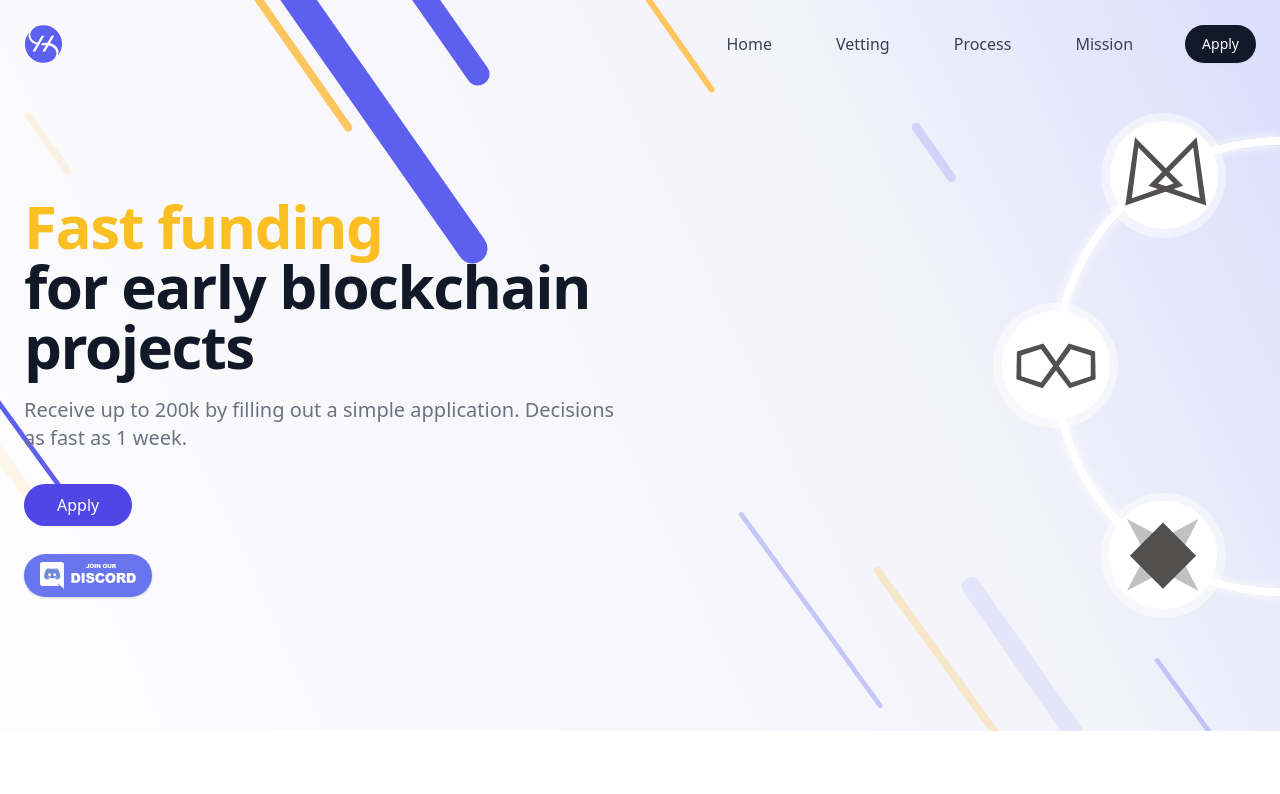
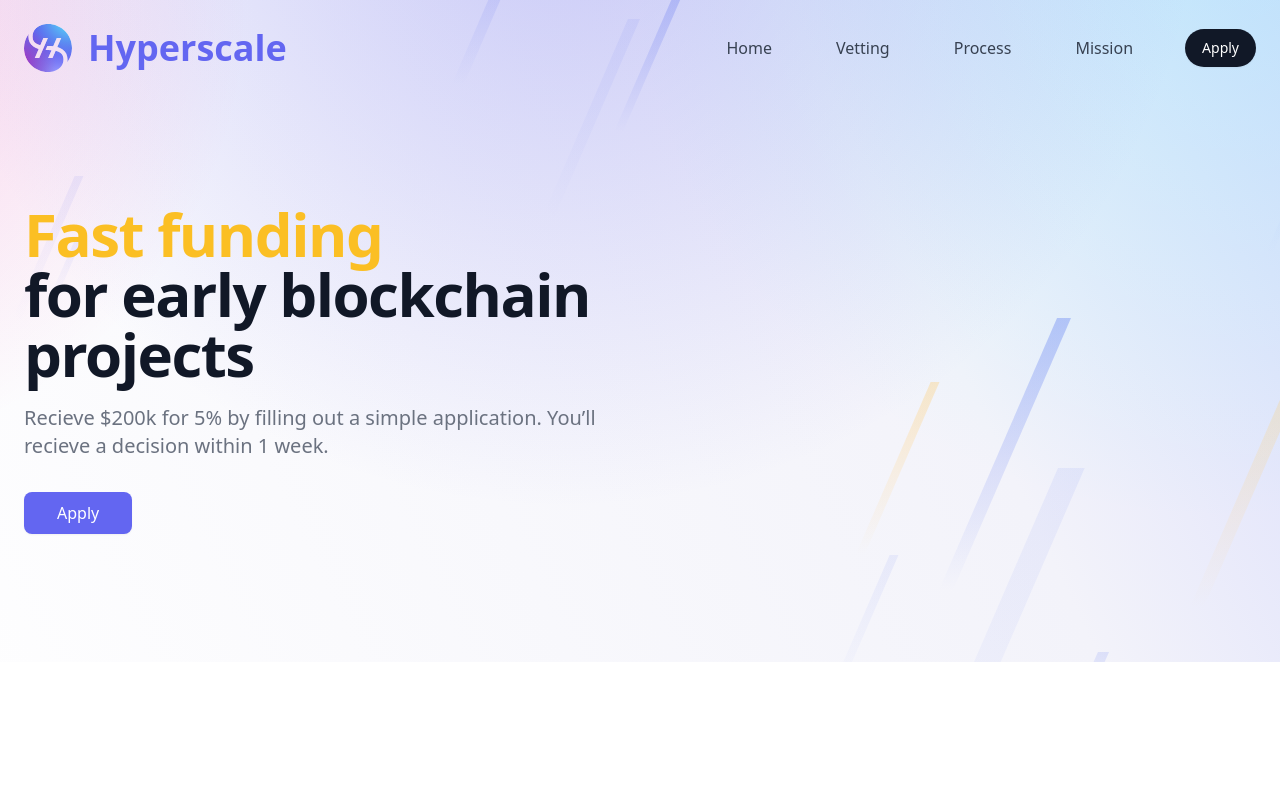
Before and after one commit to metasj/frontend, a Next.js app: page / in a window 1280 px wide. Shown: the top 794 px of the page. Built offline with nearby package versions, Linux system fonts and the light colour scheme; what @tailwindcss/typography would draw is missing.

Commit message:
new header

```diff
--- a/src/components/HyperscaleMark.js
+++ b/src/components/HyperscaleMark.js
@@ -1,32 +1,54 @@
 const HyperscaleMark = ({ className = '' }) => (
-	<svg className={className} viewBox="0 0 196 200" fill="none" xmlns="http://www.w3.org/2000/svg">
-		<g clipPath="url(#clip0_319_8109)">
+	<svg className={className} viewBox="0 0 72 72" fill="none" xmlns="http://www.w3.org/2000/svg">
+		<mask id="a" style={{ maskType: 'alpha' }} maskUnits="userSpaceOnUse" x="0" y="0" width="72" height="72">
 			<path
-				d="M32.5027 61.2449C29.0471 43.5704 39.4433 20.1131 70.4306 10.3756L70.4296 10.3738C76.8298 8.39954 83.4583 7.12122 90.2677 6.56281C141.193 2.39147 186.017 40.4268 190.19 91.3522C192.124 114.975 184.861 137.989 170.757 156.033C169.949 157.065 168.343 157.703 169.34 155.303C173.737 145.224 173.516 138.419 170.619 128.856C164.855 109.833 142.613 90.8236 97.4765 94.5214C55.0013 98.0006 35.93 78.7689 32.5027 61.2449Z"
+				d="M14.773 34.25c-5.341-3.465-8.023-8.774-8.023-15.5 0-1.454.13-2.88.386-4.268A35.84 35.84 0 0 0 0 36c0 19.882 16.118 36 36 36 .91 0 1.813-.034 2.707-.1 13.444-1.017 20.543-9.604 20.543-18.65 0-4.899-1.818-8.215-5.29-10.468-1.691-1.098-3.84-1.983-6.48-2.621L42.79 51H36.25l5.102-11.788A63.809 63.809 0 0 0 36 39c-1.204 0-2.378-.026-3.521-.08l2.564-5.926c.316.004.634.006.957.006 2.781 0 5.404.14 7.852.437L49.234 21h6.537l-5.88 13.587c2.78.757 5.237 1.8 7.336 3.162 5.341 3.466 8.023 8.775 8.023 15.501 0 1.454-.13 2.88-.386 4.268A35.84 35.84 0 0 0 72 36C72 16.118 55.882 0 36 0c-.91 0-1.814.034-2.707.1C19.849 1.117 12.75 9.704 12.75 18.75c0 4.899 1.818 8.215 5.29 10.468 1.69 1.096 3.835 1.981 6.47 2.619L29.2 21h6.538L22.756 51h-6.538l5.88-13.589c-2.774-.757-5.228-1.8-7.325-3.16Z"
+				fill="#0A0B65"
+			/>
+		</mask>
+		<g mask="url(#a)">
+			<path
+				d="M14.773 34.25c-5.341-3.465-8.023-8.774-8.023-15.5 0-1.454.13-2.88.386-4.268A35.84 35.84 0 0 0 0 36c0 19.882 16.118 36 36 36 .91 0 1.813-.034 2.707-.1 13.444-1.017 20.543-9.604 20.543-18.65 0-4.899-1.818-8.215-5.29-10.468-1.691-1.098-3.84-1.983-6.48-2.621L42.79 51H36.25l5.102-11.788A63.809 63.809 0 0 0 36 39c-1.204 0-2.378-.026-3.521-.08l2.564-5.926c.316.004.634.006.957.006 2.781 0 5.404.14 7.852.437L49.234 21h6.537l-5.88 13.587c2.78.757 5.237 1.8 7.336 3.162 5.341 3.466 8.023 8.775 8.023 15.501 0 1.454-.13 2.88-.386 4.268A35.84 35.84 0 0 0 72 36C72 16.118 55.882 0 36 0c-.91 0-1.814.034-2.707.1C19.849 1.117 12.75 9.704 12.75 18.75c0 4.899 1.818 8.215 5.29 10.468 1.69 1.096 3.835 1.981 6.47 2.619L29.2 21h6.538L22.756 51h-6.538l5.88-13.589c-2.774-.757-5.228-1.8-7.325-3.16Z"
 				fill="#5D5FEF"
 			/>
-			<path
-				d="M161.773 140.275C164.941 158.003 154.164 181.288 123.022 190.519L123.023 190.521C116.591 192.391 109.943 193.561 103.125 194.009C52.1393 197.35 7.94081 158.589 4.59772 107.603C3.04846 83.9518 10.6854 61.0593 25.0819 43.247C25.9058 42.2284 27.5226 41.6168 26.486 43.9997C21.9262 54.0064 22.0364 60.814 24.7771 70.4224C30.2298 89.5367 52.1594 108.906 97.3503 105.944C139.877 103.157 158.632 122.697 161.773 140.275Z"
-				fill="#5D5FEF"
-			/>
-			<path d="M103.766 60.4307L60.0009 136.233" stroke="#5D5FEF" strokeWidth="12" strokeLinecap="square" />
-			<path
-				fillRule="evenodd"
-				clipRule="evenodd"
-				d="M101.765 58.6851L56.2654 137.493L42.5119 137.315L88.0497 58.4413L101.765 58.6851Z"
-				fill="white"
-			/>
-			<path
-				fillRule="evenodd"
-				clipRule="evenodd"
-				d="M151.254 58.6851L105.754 137.493L92.0002 137.315L137.538 58.4413L151.254 58.6851Z"
-				fill="white"
-			/>
+			<circle cx="51" cy="75.375" r="55.5" fill="url(#b)" />
+			<circle cx="69" cy="-9.375" r="61.5" fill="url(#c)" />
+			<circle opacity=".5" cx="-6" cy="56.625" r="55.125" fill="url(#d)" />
 		</g>
 		<defs>
-			<clipPath id="clip0_319_8109">
-				<rect width="196" height="200" fill="white" />
-			</clipPath>
+			<radialGradient
+				id="b"
+				cx="0"
+				cy="0"
+				r="1"
+				gradientUnits="userSpaceOnUse"
+				gradientTransform="matrix(0 55.5 -55.5 0 51 75.375)"
+			>
+				<stop stopColor="#9D9FFF" />
+				<stop offset="1" stopColor="#5D5FEF" stopOpacity="0" />
+			</radialGradient>
+			<radialGradient
+				id="c"
+				cx="0"
+				cy="0"
+				r="1"
+				gradientUnits="userSpaceOnUse"
+				gradientTransform="matrix(0 61.5 -61.5 0 69 -9.375)"
+			>
+				<stop stopColor="#4FFEFE" />
+				<stop offset="1" stopColor="#5DBAEF" stopOpacity="0" />
+			</radialGradient>
+			<radialGradient
+				id="d"
+				cx="0"
+				cy="0"
+				r="1"
+				gradientUnits="userSpaceOnUse"
+				gradientTransform="matrix(0 55.125 -55.125 0 -6 56.625)"
+			>
+				<stop stopColor="#ED008E" />
+				<stop offset="1" stopColor="#EF5D92" stopOpacity="0" />
+			</radialGradient>
 		</defs>
 	</svg>
 )
--- a/src/pages/index.js
+++ b/src/pages/index.js
@@ -100,10 +100,26 @@ const Landing = () => (
 					"url('/bg-patterns.svg') left top no-repeat, linear-gradient(244.75deg, #D1D5FC -10.92%, #F3F3FA 30.96%, #FFFFFF 110.9%) center center",
 			}}
 		>
-			<div
-				className="pointer-events-none absolute inset-0 hidden lg:block"
-				style={{ background: "url('/bg-crypto.svg') right center no-repeat" }}
-			/>
+			<div className="pointer-events-none">
+				<div
+					className="absolute top-[-667px] left-[626px] w-[1185px] h-[1186px] opacity-20"
+					style={{
+						background: 'radial-gradient(50% 50% at 50% 50%, #4FFEFE 0%, rgba(93, 186, 239, 0) 100%)',
+					}}
+				/>
+				<div
+					className="absolute top-[-463px] left-[-682px] w-[931px] h-[931px] opacity-20"
+					style={{
+						background: 'radial-gradient(50% 50% at 50% 50%, #ED008E 0%, rgba(239, 93, 146, 0) 100%)',
+					}}
+				/>
+				<div
+					className="absolute top-[-779px] left-[-82px] w-[1287px] h-[1287px] opacity-30"
+					style={{
+						background: 'radial-gradient(50% 50% at 50% 50%, #5D5FEF 0%, rgba(93, 95, 239, 0) 100%)',
+					}}
+				/>
+			</div>
 			<div className="relative pt-6 pb-16 sm:pb-24 lg:pb-32">
 				<Popover>
 					<nav
@@ -112,9 +128,9 @@ const Landing = () => (
 					>
 						<div className="flex items-center flex-1">
 							<div className="flex items-center justify-between w-full md:w-auto">
-								<a href="#">
-									<span className="sr-only">Hyperscale</span>
-									<HyperscaleMark className="h-8 w-auto sm:h-10" />
+								<a className="flex items-center space-x-4" href="#">
+									<HyperscaleMark className="h-12 w-auto sm:h-12" />
+									<span className="text-indigo-500 text-4xl text-sans-og font-bold">Hyperscale</span>
 								</a>
 								<div className="-mr-2 flex items-center md:hidden">
 									<Popover.Button className="bg-white rounded-md p-2 inline-flex items-center justify-center text-gray-400 hover:text-gray-500 hover:bg-gray-100 focus:outline-none focus:ring-2 focus:ring-inset focus:ring-indigo-500">
@@ -200,22 +216,17 @@ const Landing = () => (
 								</span>
 							</h1>
 							<p className="mt-3 text-base text-gray-500 sm:mt-5 sm:text-xl lg:text-lg xl:text-xl">
-								<span>Receive up to 200k by filling out a simple application.</span>{' '}
-								<span>Decisions as fast as 1 week.</span>
+								<span>Recieve $200k for 5% by filling out a simple application.</span>{' '}
+								<span>You’ll recieve a decision within 1 week.</span>
 							</p>
 							<div className="mt-8 sm:max-w-lg sm:mx-auto sm:text-center lg:text-left lg:mx-0">
 								<button
 									type="button"
-									className="inline-flex items-center px-8 py-2 border border-transparent text-base font-medium rounded-full shadow-sm text-white bg-indigo-600 hover:bg-indigo-700 focus:outline-none focus:ring-2 focus:ring-offset-2 focus:ring-indigo-500"
+									className="inline-flex items-center px-8 py-2 border border-transparent text-base font-medium rounded-lg shadow-sm text-white bg-indigo-500 hover:bg-indigo-700 focus:outline-none focus:ring-2 focus:ring-offset-2 focus:ring-indigo-500"
 								>
 									Apply
 								</button>
 							</div>
-							<Link href="https://discord.gg/pVSbzYny2c" target="_blank" rel="noopener">
-								<a className="rounded-full inline-block px-4 py-2 mt-7 bg-[#6875EF] shadow">
-									<JoinDiscordIcon className="w-24" />
-								</a>
-							</Link>
 						</div>
 					</div>
 				</main>
--- a/tailwind.config.js
+++ b/tailwind.config.js
@@ -16,6 +16,7 @@ module.exports = {
 			},
 			fontFamily: {
 				sans: ['Redrose', ...defaultTheme.fontFamily.sans],
+				'sans-og': defaultTheme.fontFamily.sans,
 			},
 		},
 	},
```
Also changed, not shown: public/bg-crypto.svg (deleted), public/bg-patterns.svg.
